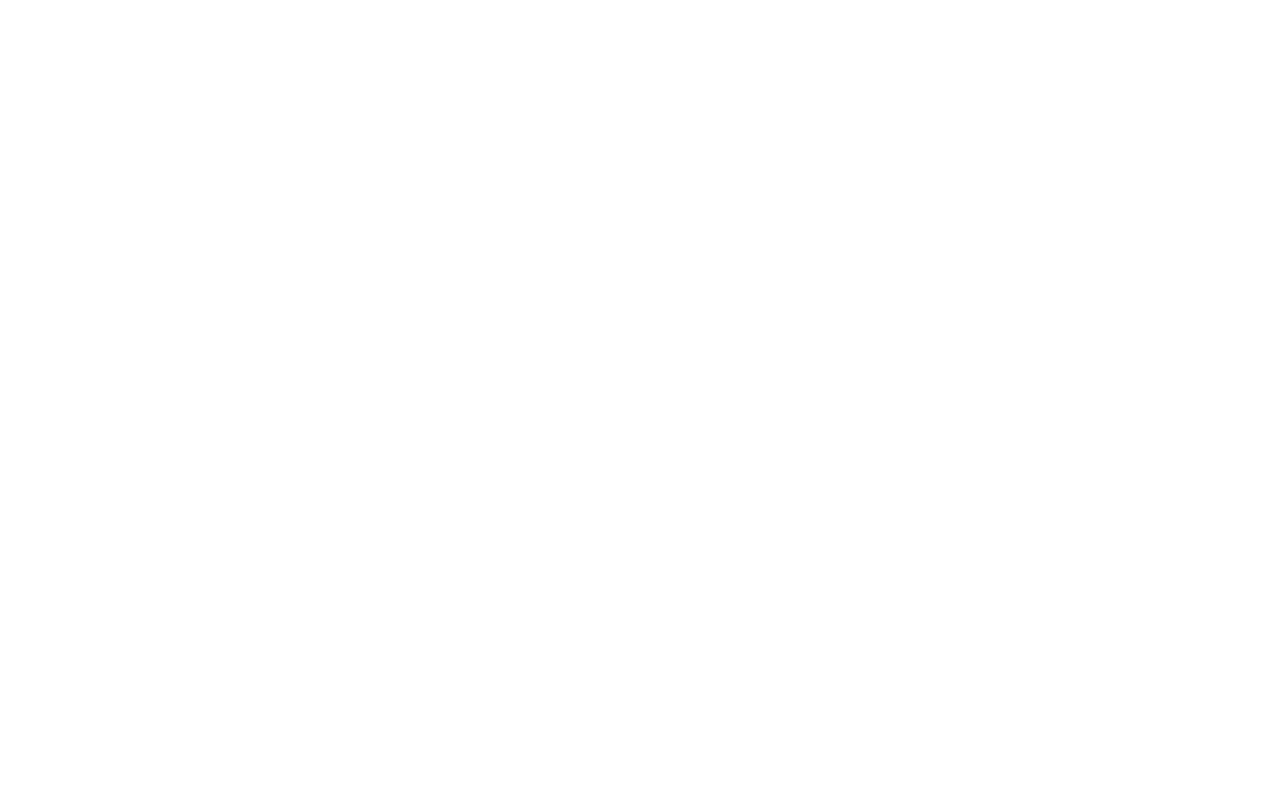
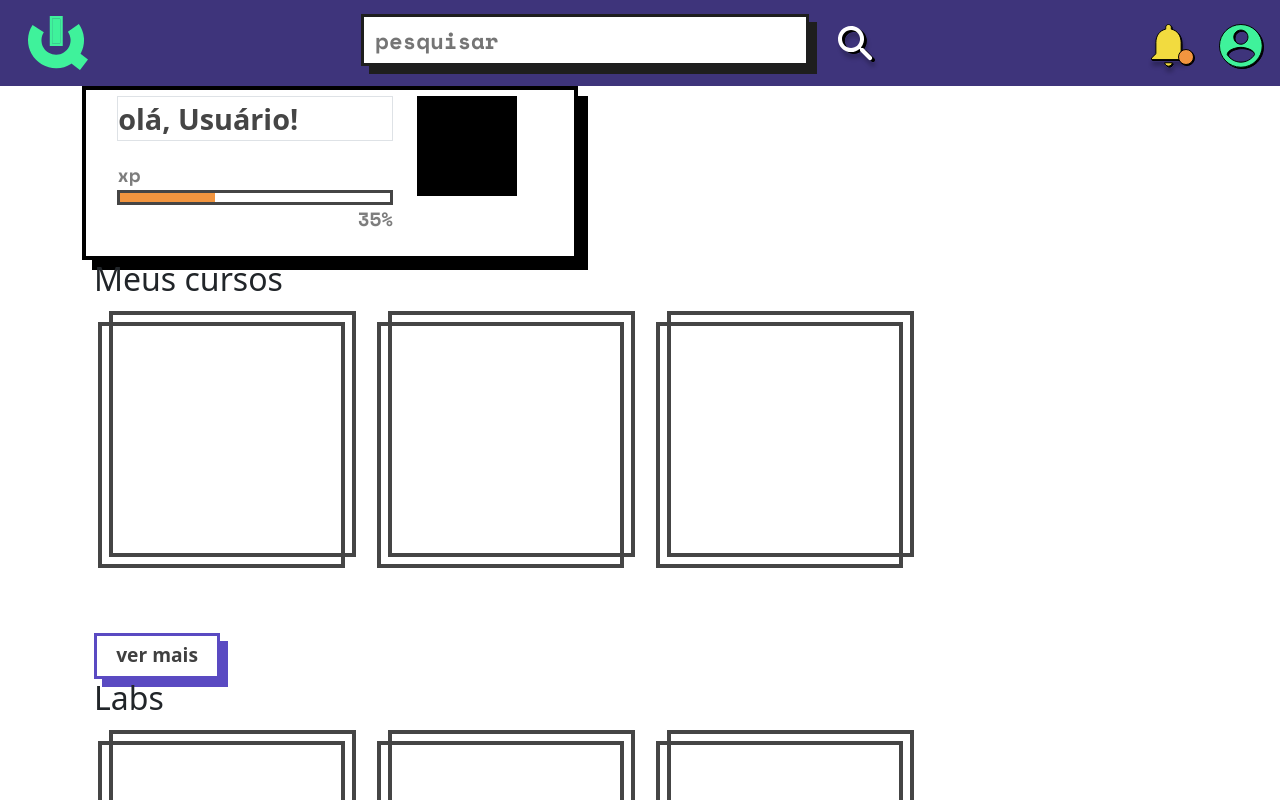
Before and after one commit to QuestIO42/App-frontend, a React (Create React App) app in the folder app/: page /home in a window 1280 px wide. Before the commit this address had no page. Shown: the top 800 px of the page. Built offline with nearby package versions, Linux system fonts and the light colour scheme.

Commit message:
Added: Home logada

```diff
--- a/app/src/App.css
+++ b/app/src/App.css
@@ -401,6 +401,23 @@ ul.contato {
   padding-left: -0.6em !important;
 }
 
+
+
+/*register.js */
+.texto-box{
+  font-size:1.5em;
+}
+
+.tamanho-box{
+  width: 60%;
+}
+
+.sizeaa{
+  height: 20px;
+}
+
+
+
 /*.custom-margin{
   padding: 4em !important;
 }
--- a/app/src/App.js
+++ b/app/src/App.js
@@ -6,6 +6,7 @@ import Courses from './pages/Courses';
 import Register from './pages/Register';
 import Course from './pages/Course';
 
+import HomeLogada from './pages/HomeLogada';
 
 function App() {
   return (
@@ -15,6 +16,7 @@ function App() {
               <Route path="/register" element={<Register/>} />
               <Route path="/courses" element={<Courses/>} />
               <Route path="/course" element={<Course/>} />
+              <Route path="/home" element={<HomeLogada/>} />
           </Routes>
       </Router>
   );
--- a/app/src/components/CourseProgress.css
+++ b/app/src/components/CourseProgress.css
@@ -1,3 +1,4 @@
+
 .course-progress{
     font-family: 'Space Mono';
     font-weight: bold;
@@ -5,19 +6,17 @@
 }
 
 .course-progress > .label{
-    font-size: 25px;
+    font-size: 1em;
 }
 
 .progress-percent{
-    font-size: 18px;
+    font-size: 1em;
     text-align: right;
 }
 
-
 .progress-bar{
     background-color: #F2953F;
-    height: 24px;
-    width: 20%;
+    height: 0.5em;
 }
 .progress-border{
     width: 100%;
--- /dev/null
+++ b/app/src/components/CourseProgress.js
@@ -0,0 +1,20 @@
+
+import './CourseProgress.css';
+
+
+
+/**
+ * @param {number} props.progress Percentage from 0 to 100
+ */
+
+export default function CourseProgress(props) {
+    return (
+        <div className="course-progress">
+            <span className='label'>{props.texto}</span>
+            <div className="progress-border">
+                <div className="progress-bar" style={{ width: `${props.progress}%` }}></div>
+            </div>
+            <p className="progress-percent">{props.progress}%</p>
+        </div>
+    )
+}
--- /dev/null
+++ b/app/src/components/LevelProgress/LevelProgress.css
@@ -0,0 +1,35 @@
+.progress-bar-circle {
+    height: 108px;
+    width: 108px;
+    border: 0.5em solid #ab3fff;
+    border-radius: 100%;
+    position: relative;
+    overflow: hidden;
+}
+
+.progress-bar-circle::before {
+    content: "";
+    position: absolute;
+    top: 0;
+    left: 0;
+    height: 100%;
+    width: 100%;
+    background-color: var(--verde-claro); /* Replace with your desired color */
+    transform-origin: center;
+    transform: rotate(0deg);
+    border-radius: 100%;
+    z-index: 1;
+}
+
+.progress-bar-circle::after {
+    content: "";
+    position: absolute;
+    top: 0;
+    left: 0;
+    height: 100%;
+    width: 100%;
+    background-color: transparent;
+    border: 10px solid #ab3fff;
+    border-radius: 100%;
+    z-index: 2;
+}
--- /dev/null
+++ b/app/src/components/LevelProgress/LevelProgress.js
@@ -0,0 +1,38 @@
+import React from "react";
+import './LevelProgress.css';
+
+const LevelProgress = ({circleWidth}) => {
+    const radius = 85;
+    const dashArray = radius * Math.PI * 2;
+    const dashOffset = dashArray - dashArray * circleWidth/ 100;
+
+    return (
+        <div className="level-progress">
+           <svg width={circleWidth} height={circleWidth}
+            viewBox={`0 0 ${circleWidth} ${circleWidth}`}>
+
+            <circle
+            cx={circleWidth / 2}
+            cy={circleWidth / 2}
+            r={radius}
+            className="circle-background"
+            strokeWidth="10px"
+            strokeDasharray={dashArray}
+            strokeDashoffset={dashOffset}
+            />
+
+            <circle
+             cx={circleWidth / 2}
+                cy={circleWidth / 2}
+                r={radius}
+                className="circle-progress"
+                strokeWidth="10px"
+                style={{strokeDasharray: dashArray, strokeDashoffset: dashOffset}}
+
+            />
+            </svg>
+        </div>
+    );
+}
+
+export default LevelProgress;
--- /dev/null
+++ b/app/src/components/RectangleBox/RectangleBox.css
@@ -0,0 +1,21 @@
+.rectangle-box{
+    background-color: var(--branco);
+    color: var(--preto-texto);
+    border: 3px solid var(--roxo-claro);
+    padding: 0.3em 1em;
+    font-size: 1.2em;
+    font-weight: 600;
+    cursor: pointer;
+    transition: all 0.2s ease-in-out;
+
+    box-shadow: 0px 0px 0px 0px var(--branco), 8px 8px var(--roxo-claro);
+
+    &:hover {
+      background-color: var(--roxo-claro);
+      color: var(--branco);
+      box-shadow: 0px 0px 0 0px var(--branco), 8px 8px var(--roxo-escuro);
+    }
+
+
+
+}
--- /dev/null
+++ b/app/src/components/RectangleBox/RectangleBox.js
@@ -0,0 +1,27 @@
+import React , {useState} from 'react';
+
+
+
+const RectangleBoxHover = ({bgcolor, bgcolor2 , fontcolor2, boxcolor, boxshadow,fontcolor,children }) => {
+    const [hover, setHover] = useState(false);
+
+    const defaultStyle = {
+        backgroundColor: bgcolor,
+        color: fontcolor,
+        border: '4px solid ' + boxcolor,
+        padding: '0.3em 1em',
+        fontSize: '1.2em',
+        fontWeight: '600',
+        transition:  'all 0.2s ease-in-out' ,
+        boxShadow: '0px 0px 0px 0px #3affdf, 10px 10px ' + boxshadow ,
+    };
+
+
+    return (
+        <div className="rectangle-box" style={defaultStyle}>
+            {children}
+        </div>
+    );
+};
+
+export default RectangleBoxHover;
--- /dev/null
+++ b/app/src/pages/HomeLogada.js
@@ -0,0 +1,103 @@
+import React from 'react';
+import 'bootstrap/dist/css/bootstrap.min.css';
+import '../App.css';
+import Footer from '../components/Footer';
+import SquareForm from '../components/SquareForm';
+import SquareDisplay from '../components/SquareDisplay';
+import NavHeader from '../components/NavHeader';
+import RectangleBox from '../components/RectangleBox/RectangleBox';
+import CourseProgress from '../components/CourseProgress';
+import '../components/CourseProgress';
+import LevelProgress from '../components/LevelProgress/LevelProgress';
+import imagem from '../img/imagem(1).png';
+const HomeLogada = () => {
+
+    return (
+        <div>
+            <NavHeader />
+            <div className='container'>
+                <div className='tamanho-box'>
+                    <div className='row'>
+                        <div className='col-9'>
+                            <RectangleBox
+                                bgcolor={'#ffffff'}
+                                boxcolor={'#000000'}
+                                fontcolor={'#454545'}
+                                boxshadow={'#000000'}
+                                bgcolor2={'#000000'}
+                                fontcolor2={'#ffffff'}
+                            >
+                                <div className="container-fluid">
+                                    <div className="row">
+                                        <div className='col-8'>
+                                        <div className='texto-box border'>
+                                            olá, Usuário!
+                                        </div>
+                                        <div>
+                                        <div className='sizeaa'> </div>
+                                            <CourseProgress progress={35} texto='xp' />
+
+                                    </div>
+                                    </div>
+                                    <div className='col-4'>
+                                        <LevelProgress circleWidth={100} />
+                                        </div>
+                                </div>
+                                </div>
+                            </RectangleBox>
+                            </div>
+                            </div>
+                            </div>
+
+                            <div className='container'>
+                            <div className='row'>
+                                <div className='col-9 meus-cursos'>
+                                    <h2 className=''>Meus cursos</h2>
+                                    <div className='row'>
+                                        <div className='col-4'>
+                                            <SquareDisplay imagem={imagem}/>
+                                        </div>
+                                        <div className='col-4'>
+                                            <SquareDisplay imagem={imagem} />
+                                        </div>
+                                        <div className='col-4'>
+                                            <SquareDisplay imagem={imagem} />
+                                        </div>
+                                    </div>
+                                    <button
+                                            type="button"
+                                            className="default-btn"
+                                        >
+                                            ver mais
+                                        </button>
+                                    <div className='Labs'>
+                                        <h2 className=''>Labs</h2>
+                                        <div className='row'>
+                                            <div className='col-4'>
+                                                <SquareDisplay imagem={imagem} />
+                                            </div>
+                                            <div className='col-4'>
+                                                <SquareDisplay imagem={imagem} />
+                                            </div>
+                                            <div className='col-4'>
+                                                <SquareDisplay imagem={imagem} />
+                                            </div>
+                                        </div>
+                                        <button
+                                            type="button"
+                                            className="default-btn"
+                                        >
+                                            ver mais
+                                        </button>
+                                    </div>
+                                </div>
+
+                    </div>
+                </div>
+            </div>
+            <Footer />
+        </div>
+    );
+    };
+
+    export default HomeLogada;
```
Also changed, not shown: app/src/components/RectangleBoxHover/RectangleBoxHover.js (added, +42 -0 lines).
